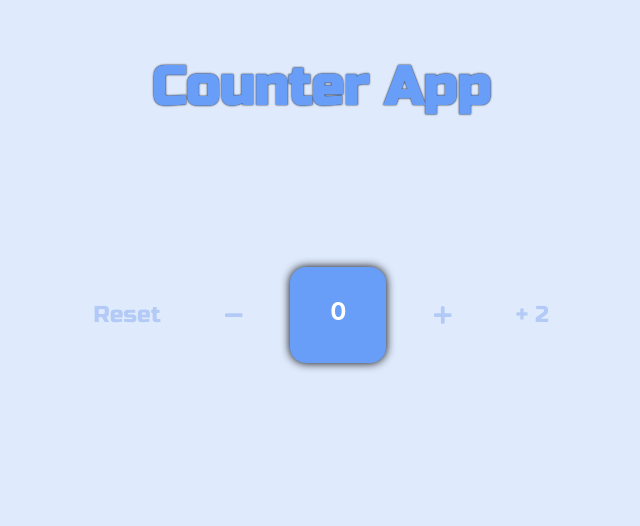
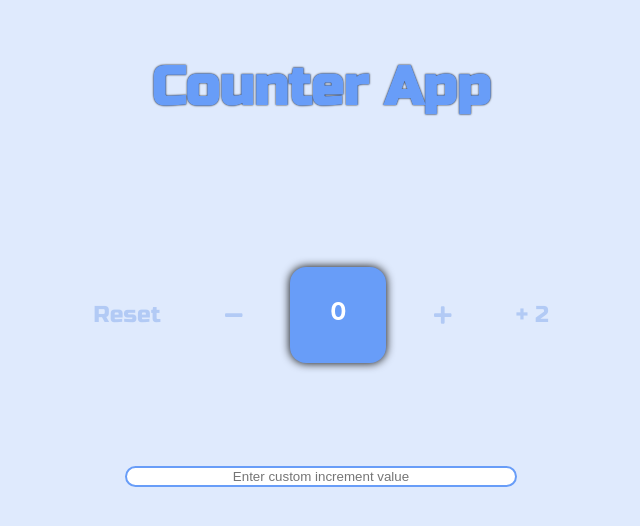
Before and after one commit to PrettyScript/react-counter, a React (Create React App) app: page / in a window 1280 px wide. Shown: the top 526 px of the page, without its empty margins (319-959 px from the left). Built offline with nearby package versions, Linux system fonts and the light colour scheme.

Commit message:
added custom increment input

```diff
--- a/src/Components/Counter.jsx
+++ b/src/Components/Counter.jsx
@@ -7,7 +7,8 @@ export default class Counter extends Component {
   state = {
     count: 0,
     animate: false,
-    fade: false
+    fade: false,
+    incrementValue: 2
   };
 
   handleIncrement = () => {
@@ -22,8 +23,8 @@ export default class Counter extends Component {
     this.setState({ count: 0 });
   };
 
-  handleDoubleIncrement = () => {
-    this.handleAnimationAndValueChange(2, "up");
+  handleCustomIncrement = () => {
+    this.handleAnimationAndValueChange(this.state.incrementValue, "up");
   };
 
   displayCount = () => this.state.count;
@@ -38,9 +39,16 @@ export default class Counter extends Component {
     }, 250);
   };
 
+  handleCustomValues = e => {
+    this.setState({
+      incrementValue: e.target.value == "" ? 2 : parseInt(e.target.value)
+    });
+  };
+
   render() {
     const { fade } = this.state;
     return (
+      <div className="main-container">
         <div className="counter-display">
           <label onClick={this.handleReset}>Reset</label>
           <FontAwesomeIcon
@@ -58,7 +66,18 @@ export default class Counter extends Component {
             icon={faPlus}
             onClick={this.handleIncrement}
           />
-        <label onClick={this.handleDoubleIncrement}>+ 2</label>
+          <label onClick={this.handleCustomIncrement}>
+            + {this.state.incrementValue}
+          </label>
+        </div>
+        <div>
+          <input
+            id="custom-input-value"
+            placeholder="Enter custom increment value"
+            onChange={this.handleCustomValues}
+            type="number"
+          />
+        </div>
       </div>
     );
   }
--- a/src/Counter.css
+++ b/src/Counter.css
@@ -1,3 +1,10 @@
+.main-container {
+  display: flex;
+  flex-direction: column;
+  justify-content: center;
+  align-items: center;
+}
+
 .counter-display {
   display: flex;
   justify-content: center;
@@ -94,3 +101,16 @@ h2 {
     opacity: 1;
   }
 }
+
+#custom-input-value {
+  width: 30vw;
+  border: 2px solid #689df8;
+  border-radius: 1rem;
+  text-align: center;
+}
+
+input::-webkit-outer-spin-button,
+input::-webkit-inner-spin-button {
+  -webkit-appearance: none;
+  margin: 0;
+}
```
Lines whose indentation alone changed are shown as unchanged.
